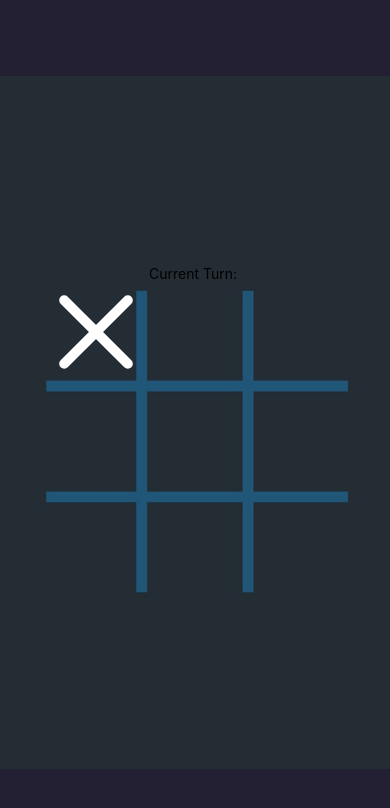
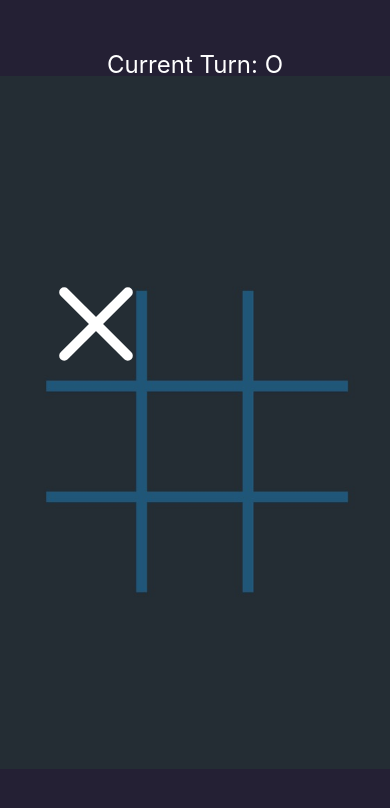
Before and after one commit to blossomou/TicTacToe, a React Native app: screen / in a window 390 px wide. Both pictures are taken after a click on the element 91 px from the left and 332 px from the top of the page. Shown: the top 808 px of the page. Built offline with nearby package versions, Linux system fonts and the light colour scheme.

Commit message:
create components

```diff
--- a/App.tsx
+++ b/App.tsx
@@ -1,6 +1,9 @@
-import { StatusBar } from "expo-status-bar";
-import React, { useState } from "react";
-import { StyleSheet, Text, View, Image, ImageBackground, Pressable, Alert } from "react-native";
+import { StatusBar } from 'expo-status-bar';
+import React, { useState } from 'react';
+import { Alert, ImageBackground, StyleSheet, Text, View } from 'react-native';
+
+import Cell from './src/components/Cell';
+
 const bg = require("./assets/bg.jpeg");
 
 const emptyMap = [
@@ -130,23 +133,17 @@ export default function App() {
     ]);
     setCurrentTurn("x");
   };
+
+  // const onPressHandler = () => onPress(rowIndex, columnIndex);
   return (
     <View style={styles.container}>
       <ImageBackground source={bg} style={styles.bg} resizeMode="contain">
-        <Text>Current Turn: {}</Text>
+        <Text style={{ fontSize: 24, color: "white", position: "absolute", top: 50 }}>Current Turn: {currentTurn.toUpperCase()}</Text>
         <View style={styles.map}>
           {map.map((row, rowIndex) => (
             <View key={`row-${rowIndex}`} style={styles.row}>
               {row.map((cell, columnIndex) => (
-                <Pressable key={`row-${rowIndex}-col-${columnIndex}`} onPress={() => onPress(rowIndex, columnIndex)} style={styles.cell}>
-                  {cell === "o" && <View style={styles.circle} />}
-                  {cell === "x" && (
-                    <View style={styles.cross}>
-                      <View style={styles.crossLine} />
-                      <View style={[styles.crossLine, styles.crossLineReversed]} />
-                    </View>
-                  )}
-                </Pressable>
+                <Cell key={`row-${rowIndex}-col-${columnIndex}`} cell={cell} onPress={() => onPress(rowIndex, columnIndex)} />
               ))}
             </View>
           ))}
@@ -199,27 +196,4 @@ const styles = StyleSheet.create({
     borderWidth: 10,
     borderColor: "white",
   },
-  cross: {
-    flex: 1,
-  },
-  crossLine: {
-    position: "absolute",
-    left: "50%",
-    width: 10,
-    height: "100%",
-    backgroundColor: "white",
-    borderRadius: 5,
-    transform: [
-      {
-        rotate: "45deg",
-      },
-    ],
-  },
-  crossLineReversed: {
-    transform: [
-      {
-        rotate: "-45deg",
-      },
-    ],
-  },
 });
--- /dev/null
+++ b/src/components/Cell.tsx
@@ -0,0 +1,36 @@
+import React from 'react';
+import { Pressable, StyleSheet, View } from 'react-native';
+
+import Cross from './Cross';
+
+const Cell = (props: { cell: string; onPress: () => void }) => {
+  const { cell, onPress } = props;
+
+  return (
+    <Pressable onPress={onPress} style={styles.cell}>
+      {cell === "o" && <View style={styles.circle} />}
+      {cell === "x" && <Cross />}
+    </Pressable>
+  );
+};
+
+export default Cell;
+
+const styles = StyleSheet.create({
+  circle: {
+    flex: 1,
+    width: 75,
+    height: 75,
+    borderRadius: 50,
+    alignItems: "center",
+    justifyContent: "center",
+    margin: 10,
+    borderWidth: 10,
+    borderColor: "white",
+  },
+  cell: {
+    width: 100,
+    height: 100,
+    flex: 1,
+  },
+});
--- /dev/null
+++ b/src/components/Cross.tsx
@@ -0,0 +1,39 @@
+import React from "react";
+import { StyleSheet, View } from "react-native";
+
+const Cross = () => {
+  return (
+    <View style={styles.cross}>
+      <View style={styles.crossLine} />
+      <View style={[styles.crossLine, styles.crossLineReversed]} />
+    </View>
+  );
+};
+
+export default Cross;
+
+const styles = StyleSheet.create({
+  cross: {
+    flex: 1,
+  },
+  crossLine: {
+    position: "absolute",
+    left: "50%",
+    width: 10,
+    height: "100%",
+    backgroundColor: "white",
+    borderRadius: 5,
+    transform: [
+      {
+        rotate: "45deg",
+      },
+    ],
+  },
+  crossLineReversed: {
+    transform: [
+      {
+        rotate: "-45deg",
+      },
+    ],
+  },
+});
```
